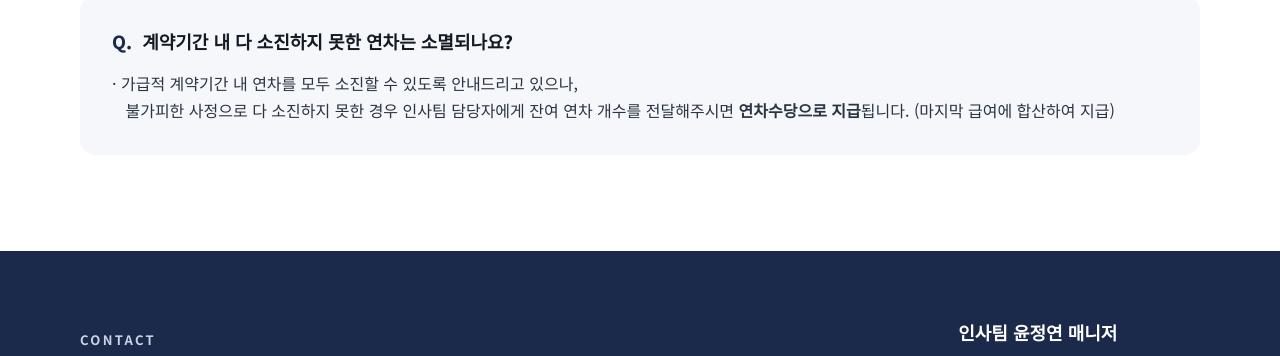
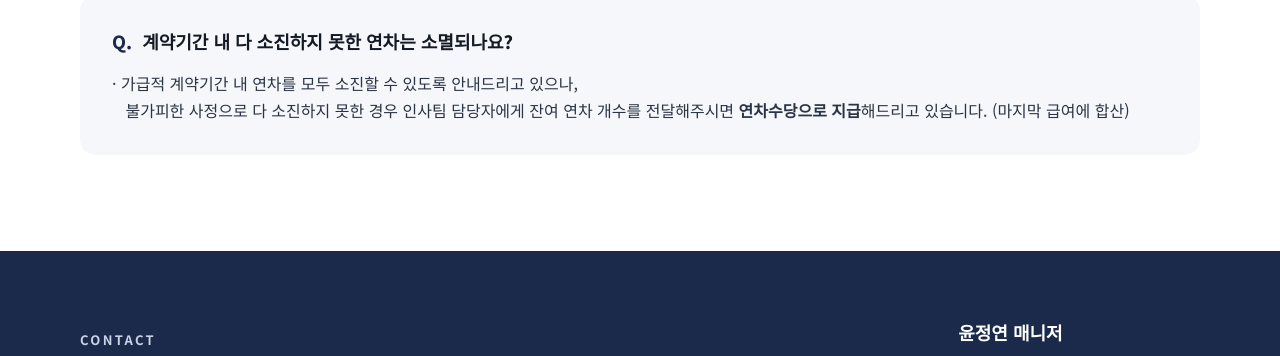
Before and after one commit to yoonjy0314/intern_program_guide, a plain HTML site: page index.html in a window 1280 px wide. Shown: the part 7133-7489 px from the top of the page. Drawn offline with Linux system fonts and the light colour scheme.

Commit message:
Update FAQ answer and contact name
Co-Authored-By: Claude Opus 5.5 <noreply@anthropic.com>
Claude-Session: https://claude.ai/code/session_018uG6FXB8qC1NgHF7pJU3sp

```diff
--- a/index.html
+++ b/index.html
@@ -387,7 +387,7 @@ html{scroll-behavior:smooth}
       </div>
       <div style="background: #F5F7FB; border-radius: 16px; padding: 32px">
         <p style="margin: 0 0 14px; font-size: 18px; font-weight: 800; display: flex; gap: 10px"><span aria-hidden="true" style="color: #1B2A4A">Q.</span><span>계약기간 내 다 소진하지 못한 연차는 소멸되나요?</span></p>
-        <p style="margin: 0; font-size: 16px; color: #2B3443">· 가급적 계약기간 내 연차를 모두 소진할 수 있도록 안내드리고 있으나, <br>&nbsp; &nbsp;불가피한 사정으로 다 소진하지 못한 경우 인사팀 담당자에게 잔여 연차 개수를 전달해주시면 <strong>연차수당으로 지급</strong>됩니다. (마지막 급여에 합산하여 지급)</p>
+        <p style="margin: 0; font-size: 16px; color: #2B3443">· 가급적 계약기간 내 연차를 모두 소진할 수 있도록 안내드리고 있으나, <br>&nbsp; &nbsp;불가피한 사정으로 다 소진하지 못한 경우 인사팀 담당자에게 잔여 연차 개수를 전달해주시면 <strong>연차수당으로 지급</strong>해드리고 있습니다. (마지막 급여에 합산)</p>
       </div>
 
     </div>
@@ -402,7 +402,7 @@ html{scroll-behavior:smooth}
 
     </div>
     <div style="font-size: 16px; line-height: 1.9; color: #E6EAF2">
-      <p style="margin: 0; font-size: 18px; font-weight: 800; color: #FFFFFF">인사팀 윤정연 매니저</p>
+      <p style="margin: 0; font-size: 18px; font-weight: 800; color: #FFFFFF">윤정연 매니저</p>
       <p style="margin: 0">광화문 사옥 18층 경영지원국 인사팀</p>
       <p style="margin: 0">02-2020-0709</p>
       <p style="margin: 0"><a href="mailto:jeongyeon@donga.com" style="color: #FFFFFF">jeongyeon@donga.com ↗</a></p>
```
